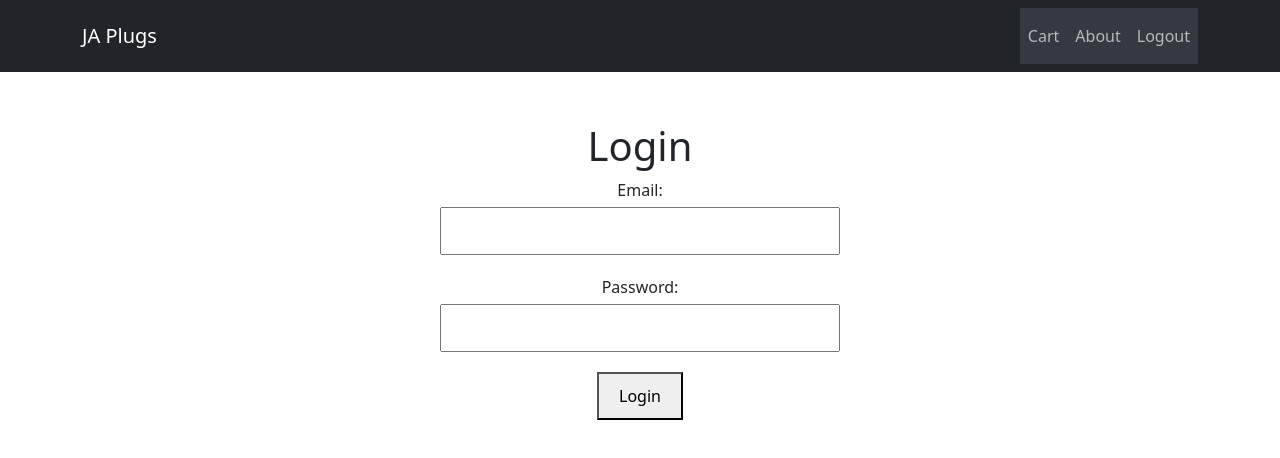
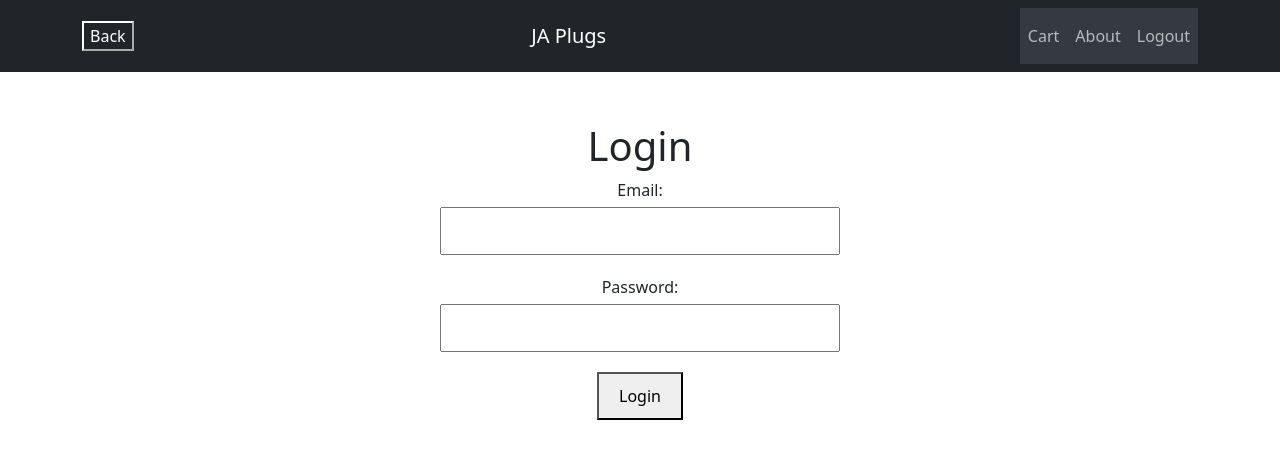
Before and after one commit to JohnsonMununkum/project-2024, a React (Create React App) app: page / in a window 1280 px wide. Shown: the top 458 px of the page. Built offline with nearby package versions, Linux system fonts and the light colour scheme.

Commit message:
back button created moves the user to the previous page

```diff
--- a/src/App.css
+++ b/src/App.css
@@ -57,6 +57,12 @@
   object-fit: cover;
 }
 
+.backbtn {
+    margin-right: "10px";
+    padding: "5px 10px";
+    background-color: transparent;
+}
+
 @keyframes App-logo-spin {
   from {
     transform: rotate(0deg);
--- a/src/components/NavBar.js
+++ b/src/components/NavBar.js
@@ -9,6 +9,9 @@ const NavBar = () => {
     return (
         <Navbar bg="dark" data-bs-theme="dark">
             <Container>
+                {/* Back Button
+                    onClick={() => navigate(-1)} takes the user back to the previous page*/}
+                <button onClick={() => navigate(-1)} className="backbtn">Back</button>
                 <Navbar.Brand onClick={() => navigate("/home")}
                  style={{ cursor: "pointer", color: "white" }}
                     >JA Plugs</Navbar.Brand>
```
